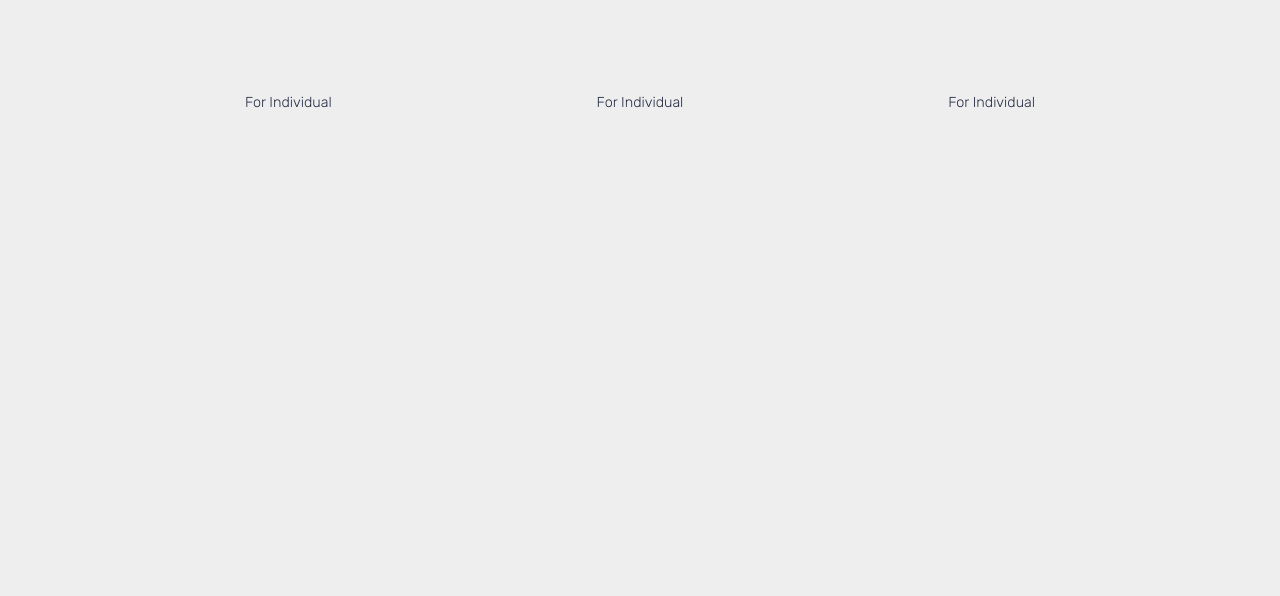
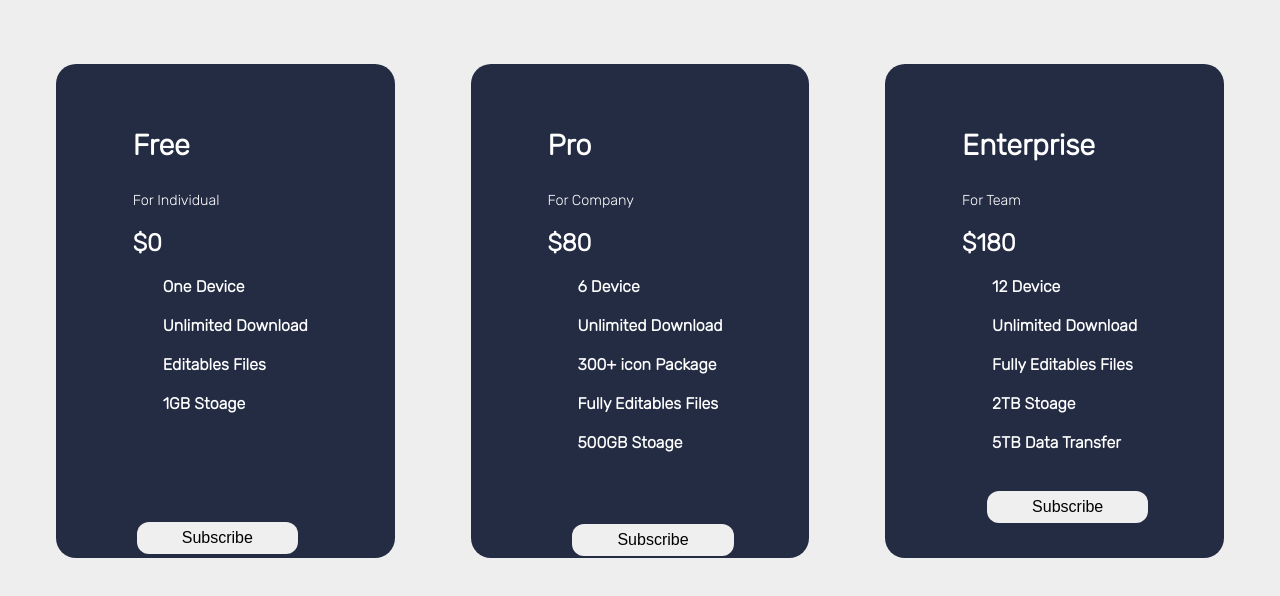
Before and after one commit to AlinaTaoRao/pricing-plan-cards, a React (Create React App) app in the folder pricing-plan/: page / in a window 1280 px wide. Shown: the top 596 px of the page. Built offline with nearby package versions, Linux system fonts and the light colour scheme.

Commit message:
add way 3: generate cards

```diff
--- a/pricing-plan/src/App.css
+++ b/pricing-plan/src/App.css
@@ -13,3 +13,14 @@ body {
   background-color: #eee;
   color: #242c44;
 }
+
+
+.container {
+  display: flex;
+  flex-direction: row;
+  flex-wrap: wrap;
+  justify-content: space-evenly;
+  gap: 20px;
+  position: relative;
+  bottom: 10%;
+}
--- a/pricing-plan/src/App.js
+++ b/pricing-plan/src/App.js
@@ -1,8 +1,8 @@
 import "./App.css";
-import { Container } from "./components/Container.jsx";
+// import { Container } from "./components/Container.jsx"; // for way 2 and 2 {}
 import { Card } from "./Card.jsx"; // for way 3
 
-/* for way 1 & 2 {} */
+/* for way 1 & 2 {} , works*/
 // function App() {
 //   return (
 //     <>
@@ -16,56 +16,57 @@ import { Card } from "./Card.jsx"; // for way 3
 /* way 3: generate cards */
 const cards = [
   {
-    cardClass: "card-1",
-    cardText: {
-      h3: "Free",
-      p: "For Individual",
-      h2: "$0",
-    },
-    iconData: {
-      iconClass: "icon1",
-      i: "gg-check-o",
-      h4: ["One Device", "Unlimited Download", "Editables Files", "1GB Stoage"],
-    },
-    btn: { btnClass: "submit1", btn: "Subscribe" },
+    cardText: [
+      { h3: "Free" },
+      { p: "For Individual" },
+      { h2: "$0" },
+      { btn: "Subscribe" },
+    ],
+    h4: ["One Device", "Unlimited Download", "Editables Files", "1GB Stoage"],
   },
   {
-    cardClass: "card-2",
-    cardText: {
-      h3: "Pro",
-      p: "For Company",
-      h2: "$80",
-    },
-    iconData: {
-      iconClass: "icon1",
-      i: "gg-check-o",
-      h4: ["6 Device", "Unlimited Download", "300+ icon Package", "Fully Editables Files", "500GB Stoage"],
-    },
-    btn: { btnClass: "submit2", btn: "Subscribe" },
+    cardText: [
+      { h3: "Pro" },
+      { p: "For Company" },
+      { h2: "$80" },
+      { btn: "Subscribe" },
+    ],
+    h4: [
+      "6 Device",
+      "Unlimited Download",
+      "300+ icon Package",
+      "Fully Editables Files",
+      "500GB Stoage",
+    ],
   },
   {
-    cardClass: "card-3",
-    cardText: {
-      h3: "Enterprise",
-      p: "For Team",
-      h2: "$180",
-    },
-    iconData: {
-      iconClass: "icon1",
-      i: "gg-check-o",
-      h4: ["12 Device", "Unlimited Download", "Fully Editables Files", "2TB Stoage", "5TB Data Transfer"],
-    },
-    btn: { btnClass: "submit3", btn: "Subscribe" },
+    cardText: [
+      { h3: "Enterprise" },
+      { p: "For Team" },
+      { h2: "$180" },
+      { btn: "Subscribe" },
+    ],
+
+    h4: [
+      "12 Device",
+      "Unlimited Download",
+      "Fully Editables Files",
+      "2TB Stoage",
+      "5TB Data Transfer",
+    ],
   },
-
-  // { divClass: "card-2", h3: "Pro", p: "For Company", h2: "$80" },
-  // { divClass: "card-3", h3: "Enterprise", p: "For Team", h2: "$180" },
 ];
 function App() {
   return (
     <div className="container">
       {cards.map((card, index) => (
-        <Card key={index} className={card.divClass} h3={card.h3} h2={card.h2} />
+        <Card
+          key={index}
+          cardClass={`card-${index + 1}`}
+          cardText={card.cardText}
+          h4={card.h4}
+          btnClass={`submit${index + 1}`}
+        />
       ))}
     </div>
   );
--- a/pricing-plan/src/Card.jsx
+++ b/pricing-plan/src/Card.jsx
@@ -1,9 +1,22 @@
-export const Card = ({ className, h3, h2 }) => {
+/* for way 3: generate cards */
+import './Card.css';
+
+export const Card = ({ cardClass, cardText, h4, btnClass}) => {
+  console.log("cardText:", cardText);
+  console.log("h4:", h4);
+  console.log("btnClass:", btnClass);
   return (
-    <div class={className}>
-      <h3>{h3}</h3>
-      <p>For Individual</p>
-      <h2>{h2}</h2>
+    <div className={cardClass}>
+      <h3>{cardText[0].h3}</h3>
+      <p>{cardText[1].p}</p>
+      <h2>{cardText[2].h2}</h2>
+      {h4.map((item, index) => (
+        <div key={index} className="icon1">
+          <i className="gg-check-o"></i>
+          <h4>{item}</h4>
+        </div>
+      ))}
+      <button className={btnClass}>{cardText[3].btn}</button>
     </div>
   );
 };
```
Also changed, not shown: pricing-plan/src/Card.css (indentation only).
